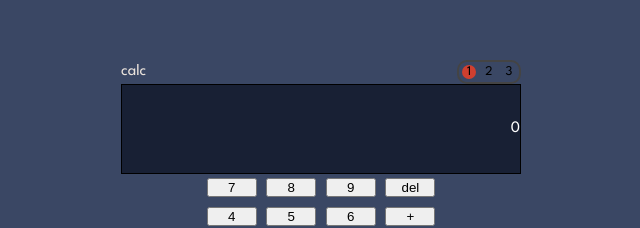
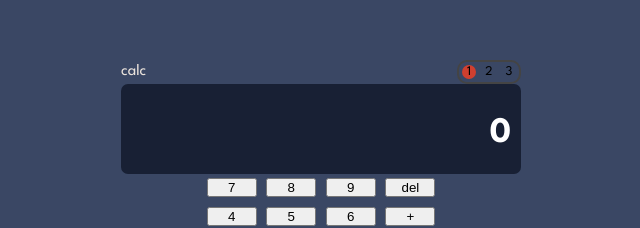
Before and after one commit to LorryAfriyie/calculator-app, a React (Vite) app: page / in a window 1280 px wide. Shown: the part 212-440 px from the top of the page, without its empty margins (319-959 px from the left). Built offline with nearby package versions, Linux system fonts and the light colour scheme.

Commit message:
Screen display styling
Changing screen aesthetics

```diff
--- a/src/scss/DisplaySection.scss
+++ b/src/scss/DisplaySection.scss
@@ -1,11 +1,14 @@
 .screen-section {
   width: 100%;
-
+  border-radius: 7px;
   .value-display {
     display: flex;
     align-items: center;
+    text-align: center;
     justify-content: flex-end;
     height: 90px;
-    border: 1px solid black;
+    padding: 10px 10px 0 0;
+    font-size: 2.25rem;
+    font-weight: 600;
   }
 }
```
